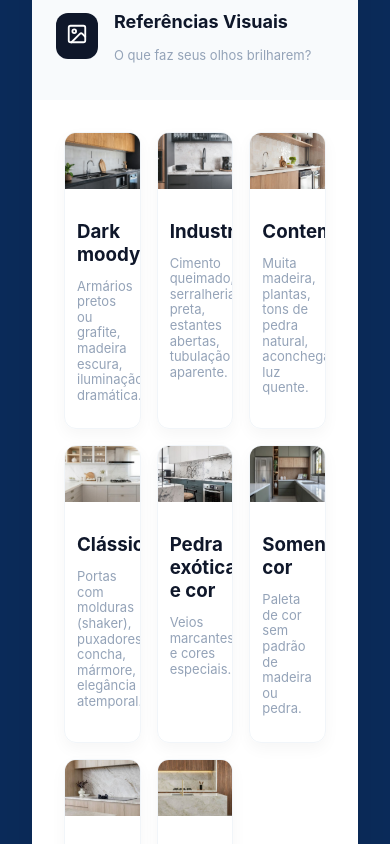
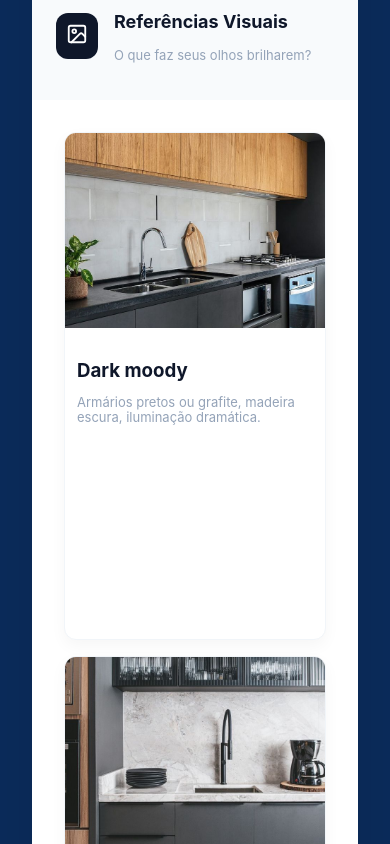
Before and after one commit to VictorBury-HTK/Briefing, a React (Vite) app: page / in a window 390 px wide. Shown: the part 5860-6704 px from the top of the page. Built offline with nearby package versions, Linux system fonts and the light colour scheme.

Commit message:
Responsive visual grid: stack images one-by-one on mobile

```diff
--- a/src/DeepDiveBriefing.jsx
+++ b/src/DeepDiveBriefing.jsx
@@ -192,12 +192,11 @@ export default function DeepDiveBriefing() {
         </Section>
 
         <Section icon={ImageIcon} title="Referências Visuais" subtitle="O que faz seus olhos brilharem?" isOpen={sections.estilo} toggle={() => toggleSection('estilo')}>
-          <div style={{display:'grid', gridTemplateColumns:'1fr 1fr 1fr', gap:16, padding:8}}>
+          <div className="visual-grid">
             {styles.map((style) => (
-              <div key={style.id} onClick={() => setFormData({...formData, estiloVisual: style.id})} style={{cursor:'pointer', borderRadius:12, overflow:'hidden', border: formData.estiloVisual === style.id ? '2px solid #2563eb' : '1px solid #f1f5f9', boxShadow: formData.estiloVisual === style.id ? '0 10px 30px rgba(37,99,235,0.12)' : '0 6px 16px rgba(2,6,23,0.04)'}}>
-                <div style={{position:'relative', paddingTop:'75%'}}>
-                  <img src={style.img} alt={style.title} style={{position:'absolute', inset:0, width:'100%', height:'100%', objectFit:'cover'}} />
-                  <div style={{position:'absolute', inset:0, background: formData.estiloVisual === style.id ? 'rgba(0,0,0,0.3)' : 'rgba(0,0,0,0)'}} />
+              <div key={style.id} className={`visual-card ${formData.estiloVisual === style.id ? 'selected' : ''}`} onClick={() => setFormData({...formData, estiloVisual: style.id})}>
+                <div className="visual-img-container">
+                  <img className="visual-img" src={style.img} alt={style.title} />
                   {formData.estiloVisual === style.id && <div style={{position:'absolute', top:12, right:12, background:'#2563eb', color:'#fff', padding:6, borderRadius:999}}><Check size={18} color="#fff" /></div>}
                 </div>
                 <div style={{padding:12}}>
--- a/src/styles.css
+++ b/src/styles.css
@@ -27,6 +27,22 @@ img { display:block; }
 .md\:grid-cols-2{grid-template-columns:repeat(2,1fr)}
 .gap-6{gap:1.5rem}
 
+/* Visual References grid - responsive */
+.visual-grid{display:grid;grid-template-columns:repeat(3,1fr);gap:16px;padding:8px}
+.visual-card{cursor:pointer;border-radius:12px;overflow:hidden;border:1px solid #f1f5f9;box-shadow:0 6px 16px rgba(2,6,23,0.04);background:#fff;display:flex;flex-direction:column}
+.visual-img-container{position:relative;padding-top:75%}
+.visual-img{position:absolute;inset:0;width:100%;height:100%;object-fit:cover}
+
+/* Make images and option cards stack one-by-one on small screens */
+@media (max-width: 768px) {
+  .visual-grid{grid-template-columns:1fr}
+  .visual-card{min-height:60vh}
+  /* Radio and checkbox groups become single-column full-width touch targets */
+  .radio-grid label, .checkbox-grid > div, .radio-grid > label{display:block;width:100%}
+  .radio-grid label input{margin-right:0;margin-bottom:8px}
+}
+
+
 /* basic responsive */
 @media(min-width:768px){
   .md\:text-3xl{font-size:1.875rem}
```
